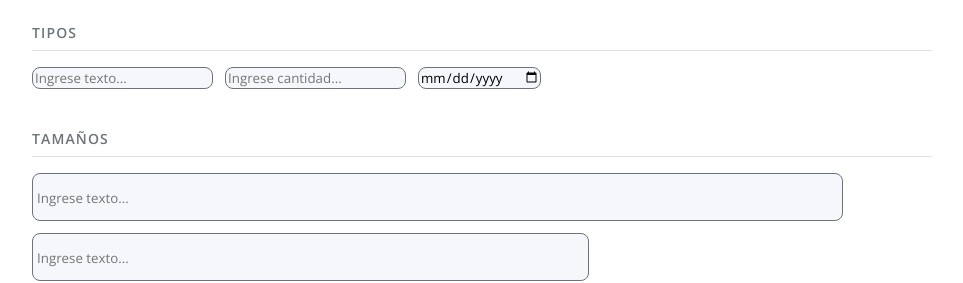
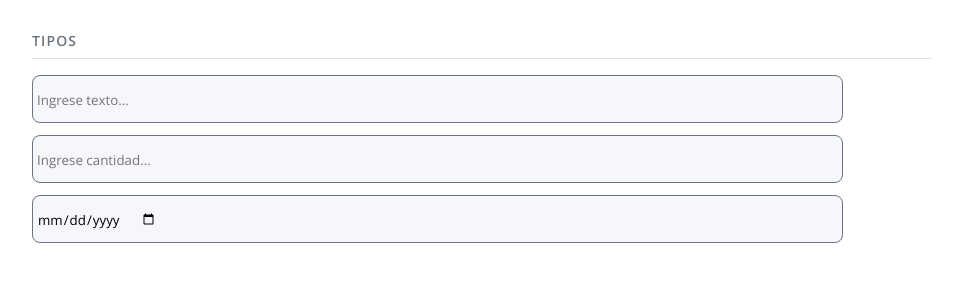
Before and after one commit to Fern2906/Act_4_2_De_Leon_Ramirez_Kevin_Fernando_Jonathan_Lopez_Castro, an Angular app: page /buttons in a window 1280 px wide. Shown: the part 1484-1767 px from the top of the page, without its empty margins (158-1121 px from the left). Built offline with nearby package versions, Linux system fonts and the light colour scheme; no server answers.

Commit message:
feature/ -Implementacion del componente inputs

```diff
--- a/src/app/inputs/inputs.css
+++ b/src/app/components/inputs/inputs.css
@@ -4,7 +4,7 @@
     border-radius: 8px;
     border: 1px solid var(--Neutral, #6B7280);
     background: var(--background-soft, #F8FAFC);
-    font-family: var(--body-second);
+    font-family: var(--text-body-second);
 }
 
 .input--grande{
@@ -24,11 +24,3 @@
     height: 44px;
     padding: 2px 104px 0 4px;
 }
-
-/* .input--texto{
-
-}
-
-.input--numero{
-
-} */
--- a/src/app/inputs/inputs.ts
+++ b/src/app/components/inputs/inputs.ts
@@ -9,7 +9,7 @@ import { Component, Input } from '@angular/core';
 
 export class Inputs {
   @Input() tipo: string = "texto"
-  @Input() tamano: string = ""
+  @Input() tamano: string = "grande "
 
   get inputType(): string {
     switch (this.tipo) {
--- a/src/app/views/button-view/button-view.ts
+++ b/src/app/views/button-view/button-view.ts
@@ -2,7 +2,7 @@ import { Component } from '@angular/core';
 import { Button } from '../../components/button/button';
 import { Etiqueta } from '../../components/etiqueta/etiqueta';
 import { Dropdown } from '../../components/dropdown/dropdown';
-import { Inputs } from '../../inputs/inputs';
+import { Inputs } from '../../components/inputs/inputs';
 
 @Component({
   selector: 'app-button-view',
--- a/src/styles.css
+++ b/src/styles.css
@@ -35,21 +35,3 @@
   --text-body-small:      400 14px/auto var(--font-family);
   --text-label:           600 12px/auto var(--font-family);
 }
-
-body {
-  margin: 0;
-  font: var(--text-body-regular);
-  color: var(--text-main);
-  background-color: var(--background-white);
-  -webkit-font-smoothing: antialiased;
-}
-
-/* ── Clases utilitarias de tipografía ──
-.text-h1          { font: var(--text-heading-h1); }
-.text-h2          { font: var(--text-heading-h2); }
-.text-h2-semi     { font: var(--text-heading-h2-semi); }
-.text-body-medium { font: var(--text-body-medium); }
-.text-body        { font: var(--text-body-regular); }
-.text-body-second { font: var(--text-body-second); }
-.text-body-small  { font: var(--text-body-small); }
-.text-label       { font: var(--text-label); } */
```
Also changed, not shown: src/app/components/inputs/inputs.html (renamed from src/app/inputs/inputs.html), 1 other file (tests, documents, lock files or other folders).
